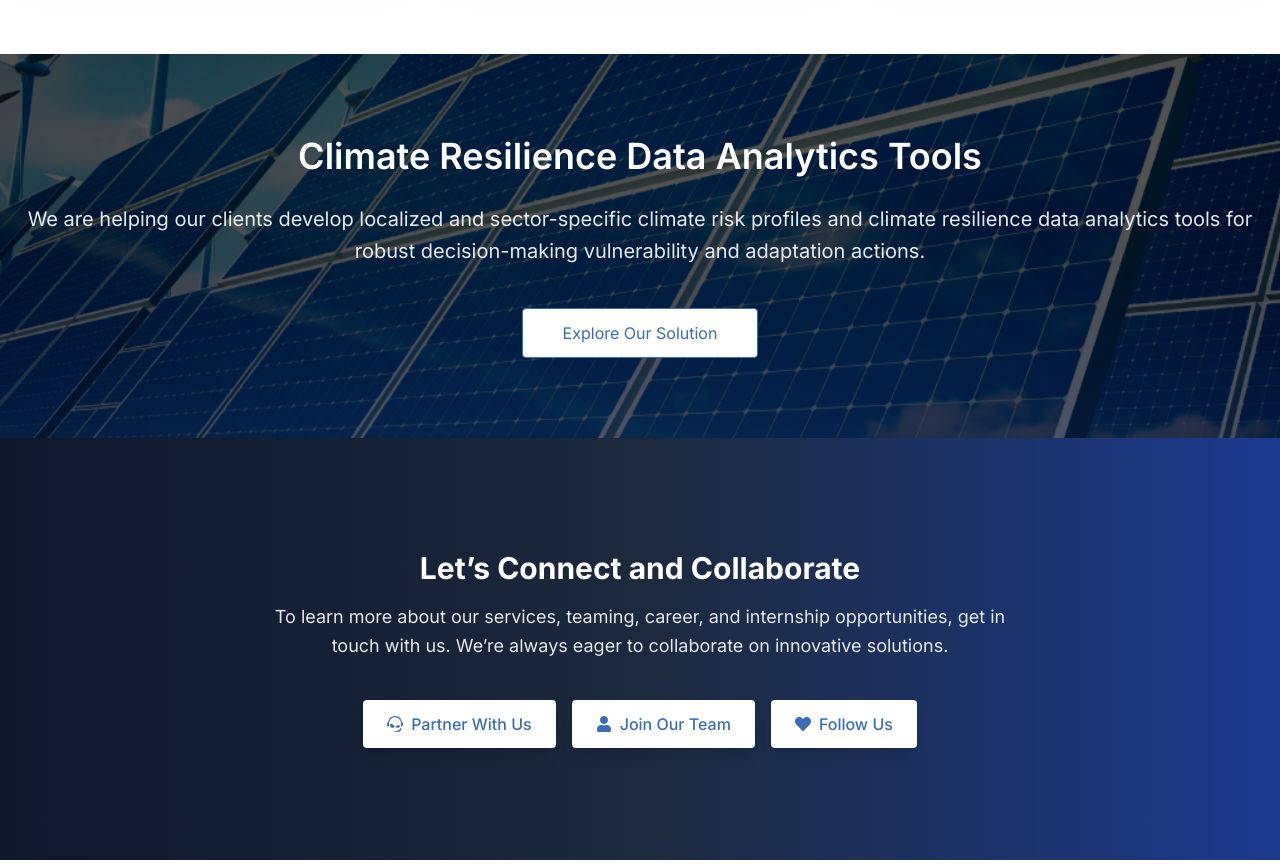
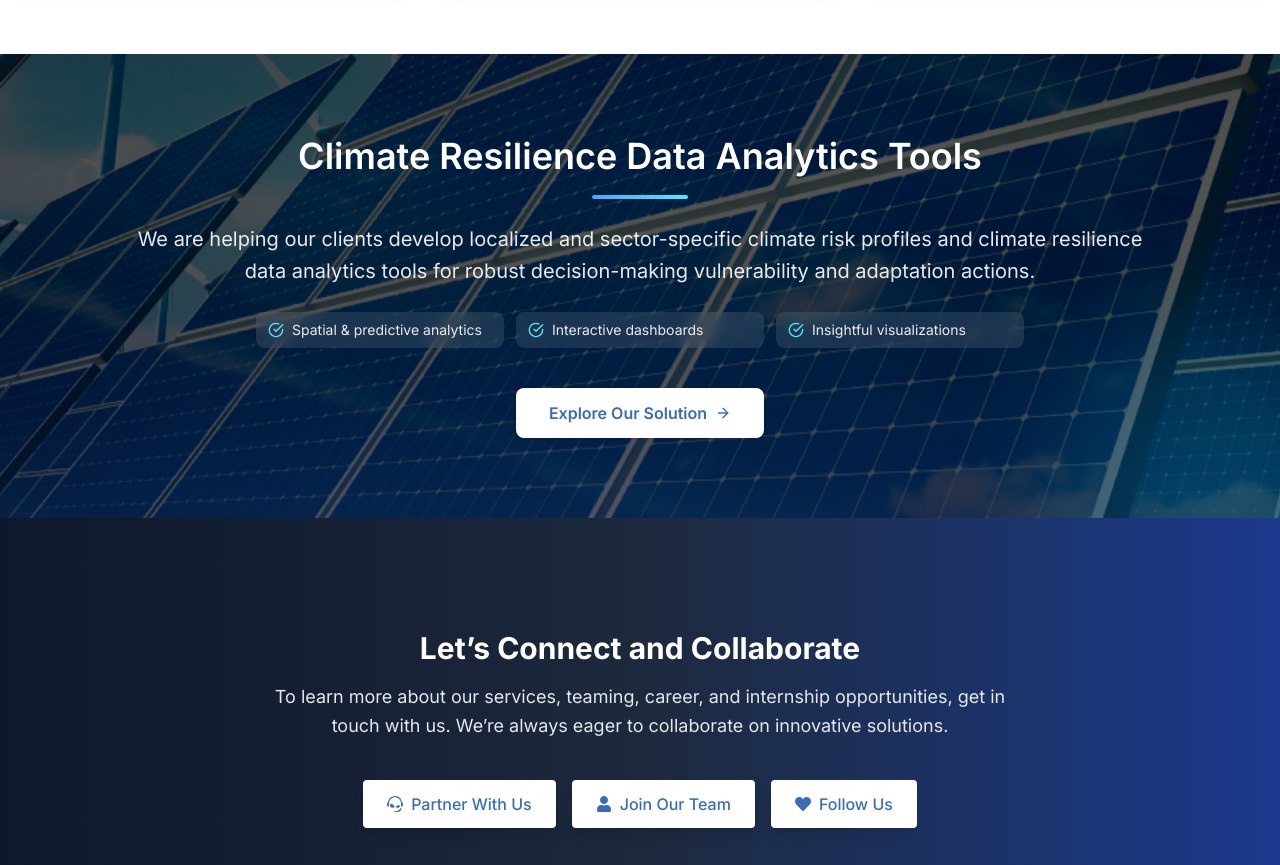
Before and after one commit to nurulla-hasan/epsilon-website, a Next.js app: page / in a window 1280 px wide. Shown: the part 2900-3765 px from the top of the page. Built offline with nearby package versions, Linux system fonts and the light colour scheme; what @ant-design/nextjs-registry would draw is missing.

Commit message:
ClimateResilience

```diff
--- a/src/components/HomeContent/ClimateResilience.tsx
+++ b/src/components/HomeContent/ClimateResilience.tsx
@@ -5,6 +5,7 @@ import Image from "next/image";
 import { motion, useAnimation, useInView } from "framer-motion";
 import { Button, Space } from "antd";
 import { FaHeart, FaTeamspeak, FaUser } from "react-icons/fa";
+import { FiCheckCircle, FiArrowRight } from "react-icons/fi";
 import img from "../../assetes/images/3.jpg";
 import Link from "next/link";
 
@@ -66,6 +67,8 @@ const ClimateResilience: React.FC = () => {
           className="object-cover object-center select-none pointer-events-none"
         />
         <div className="absolute inset-0 bg-gradient-to-b from-black/70 via-black/50 to-blue-950/60" />
+        <div className="absolute -top-24 -left-24 h-72 w-72 rounded-full bg-blue-500/20 blur-3xl" />
+        <div className="absolute bottom-0 -right-16 h-80 w-80 rounded-full bg-cyan-400/20 blur-3xl" />
       </div>
 
       <div className="relative z-10 grid min-h-[40vh] place-items-center px-6 py-20 text-center text-white">
@@ -82,21 +85,36 @@ const ClimateResilience: React.FC = () => {
             },
           }}
         >
-          <h2 className="text-4xl font-sans font-semibold leading-tight mb-6 bg-clip-text  text-white">
+          <h2 className="text-4xl font-sans font-semibold leading-tight mb-4 text-white">
             Climate Resilience Data Analytics Tools
           </h2>
+          <div className="mx-auto h-1 w-24 rounded-full bg-gradient-to-r from-blue-400 to-cyan-300 mb-6" />
 
-          <p className="mx-auto mt-4 max-w-[1500px] container text-lg md:text-xl text-white/90 leading-relaxed">
-            We are helping our clients develop localized and sector-specific
-            climate risk profiles and climate resilience data analytics tools
-            for robust decision-making vulnerability and adaptation actions.
+          <p className="mx-auto mt-2 max-w-5xl text-lg md:text-xl text-white/90 leading-relaxed">
+            We are helping our clients develop localized and sector-specific climate risk profiles and
+            climate resilience data analytics tools for robust decision-making vulnerability and adaptation actions.
           </p>
+
+          <div className="mx-auto mt-6 grid max-w-3xl grid-cols-1 gap-3 sm:grid-cols-3 text-left">
+            <div className="flex items-start gap-2 rounded-lg bg-white/10 px-3 py-2 backdrop-blur-sm">
+              <FiCheckCircle className="mt-0.5 text-cyan-300" />
+              <span className="text-sm text-white/90">Spatial & predictive analytics</span>
+            </div>
+            <div className="flex items-start gap-2 rounded-lg bg-white/10 px-3 py-2 backdrop-blur-sm">
+              <FiCheckCircle className="mt-0.5 text-cyan-300" />
+              <span className="text-sm text-white/90">Interactive dashboards</span>
+            </div>
+            <div className="flex items-start gap-2 rounded-lg bg-white/10 px-3 py-2 backdrop-blur-sm">
+              <FiCheckCircle className="mt-0.5 text-cyan-300" />
+              <span className="text-sm text-white/90">Insightful visualizations</span>
+            </div>
+          </div>
 
           <motion.a
             href="/dataAnalysis/climate-risk-profile"
-            className="mt-10 inline-flex items-center justify-center rounded border px-10 py-3 bg-white text-[#396cbb] hover:bg-transparent hover:text-white  transition-all duration-300 hover:scale-[1.03]"
+            className="group mt-10 inline-flex items-center justify-center gap-2 rounded-lg border border-white/20 bg-white text-[#396cbb] px-8 py-3 font-semibold shadow-sm transition-all duration-300 hover:bg-white/90 hover:shadow-lg"
             variants={{
-              hidden: { opacity: 0, scale: 0.9 },
+              hidden: { opacity: 0, scale: 0.95 },
               visible: {
                 opacity: 1,
                 scale: 1,
@@ -105,6 +123,7 @@ const ClimateResilience: React.FC = () => {
             }}
           >
             Explore Our Solution
+            <FiArrowRight className="transition-transform duration-300 group-hover:translate-x-1" />
           </motion.a>
         </motion.div>
       </div>
```
